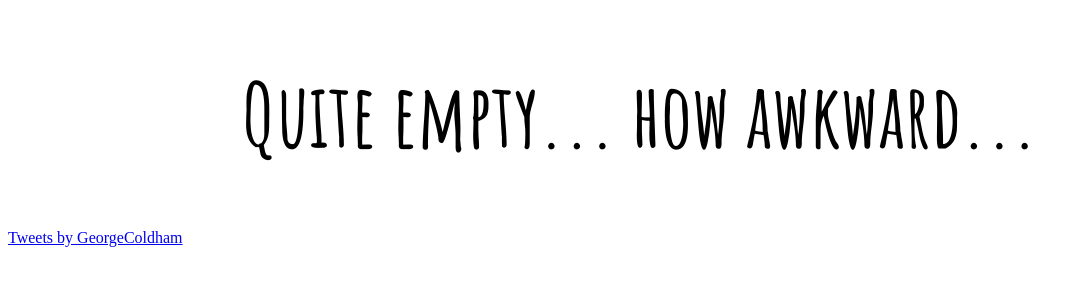
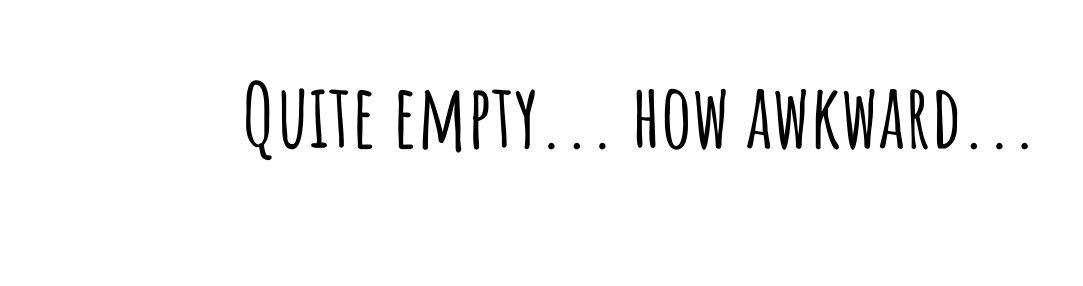
Before and after one commit to anothergeorgecoldham/anothergeorgecoldham.github.io, a plain HTML site: page index.html in a window 1280 px wide. Shown: the whole page, without its empty margins (0-1083 px from the left). Drawn offline with nearby package versions, Linux system fonts and the light colour scheme.

Commit message:
Removed tweets

```diff
--- a/index.html
+++ b/index.html
@@ -10,7 +10,5 @@
   <h1>Quite empty... how awkward...</h1>
   <script src="http://ajax.googleapis.com/ajax/libs/jquery/1/jquery.min.js"></script>
 
-  <a class="twitter-timeline" href="https://twitter.com/GeorgeColdham?ref_src=twsrc%5Etfw">Tweets by GeorgeColdham</a> <script async src="https://platform.twitter.com/widgets.js" charset="utf-8"></script>
-
 </body>
 </html>
```
